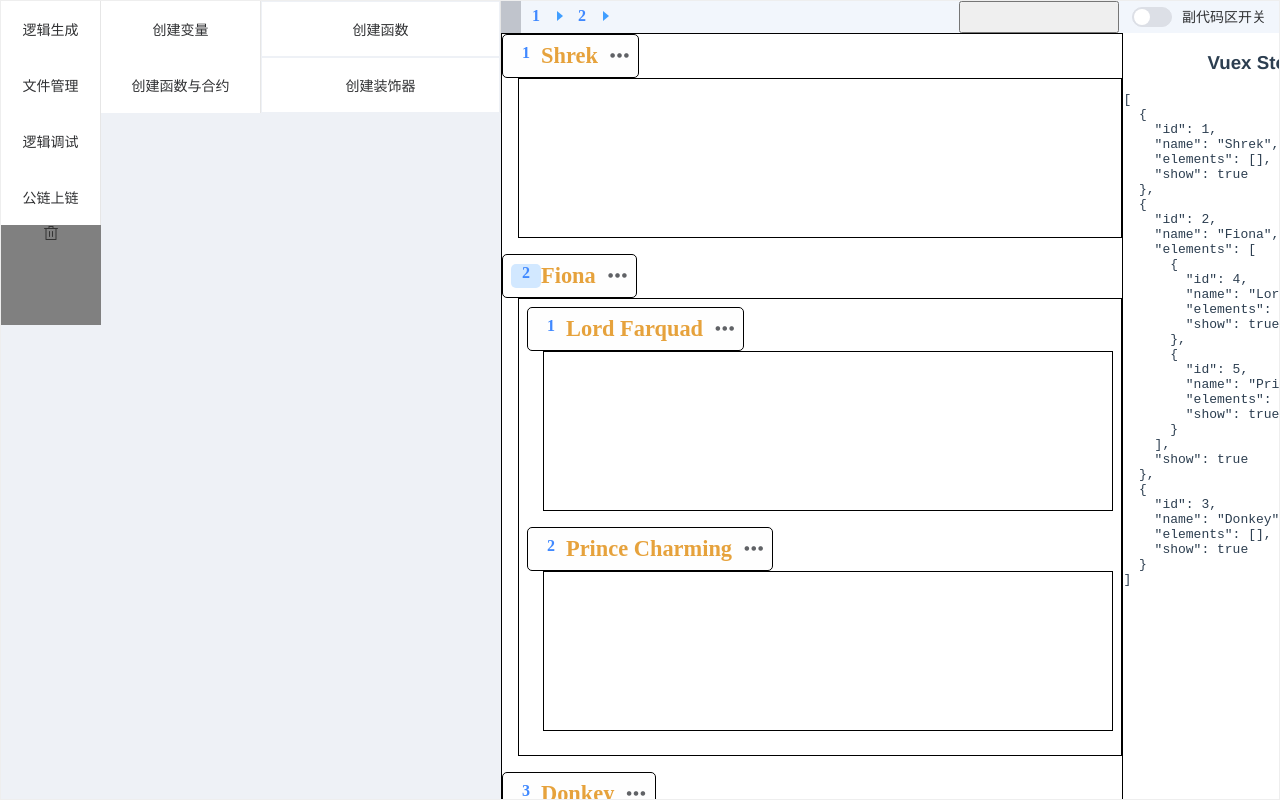
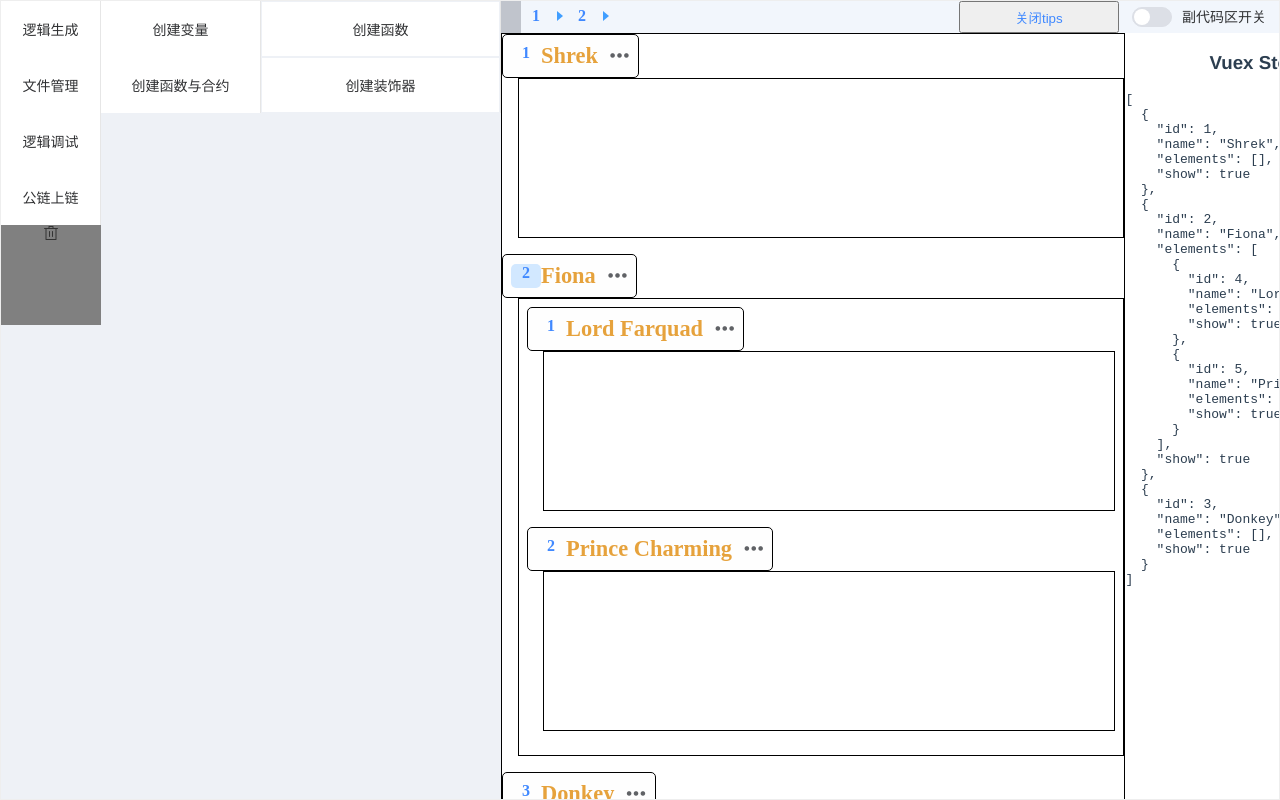
Before and after one commit to BiHong-Yang/graduation-project, a Vue app: page / in a window 1280 px wide. Built offline with nearby package versions, Linux system fonts and the light colour scheme.

Commit message:
这个bug居然是因为flex自动缩放了。。我吐了。。

```diff
--- a/src/components/Logic/CodeSpace.vue
+++ b/src/components/Logic/CodeSpace.vue
@@ -8,9 +8,7 @@
     </div>
 
     <div id="main">
-      <div class="maincode">
-        <NestedWithVmodel></NestedWithVmodel>
-      </div>
+      <NestedWithVmodel></NestedWithVmodel>
     </div>
   </div>
 </template>
@@ -68,7 +66,7 @@ export default {
 #main {
   flex: 1 1 auto;
   display: inline-block;
-  overflow: hidden;
+  overflow: auto;
   height: 0px;
 }
 
@@ -84,13 +82,6 @@ export default {
 .subcode {
   background-color: green;
   height: 100%;
-  overflow: auto;
-}
-
-.maincode {
-  /* background-color: red; */
-  height: 100%;
-  width: 100%;
   overflow: auto;
 }
 
--- a/src/components/Logic/Location.vue
+++ b/src/components/Logic/Location.vue
@@ -11,7 +11,7 @@
         </div>
       </div>
     </div>
-    <button class="togglebox" @click="changeHint"></button>
+    <button class="togglebox" @click="changeHint">关闭tips</button>
     <div class="togglebox">
       <el-switch @change="subtoggle" v-model="toggle" active-text="副代码区开关"></el-switch>
     </div>
--- a/src/components/Logic/Parameter.vue
+++ b/src/components/Logic/Parameter.vue
@@ -140,7 +140,10 @@ export default {
 
 <style  lang="scss">
 .c-Parameter {
-  display: inline-flex;
+  display: flex;
   flex-wrap: wrap;
+  border: 1px solid #dcdfe6;
+  border-radius: 3px;
+  padding: 3px 0.5rem;
 }
 </style>
--- a/src/components/Logic/nested-with-vmodel.vue
+++ b/src/components/Logic/nested-with-vmodel.vue
@@ -1,11 +1,13 @@
 <template>
   <div class="justify-content-between row nested-with-vmodel">
-    <nested class="col-8 nested" v-model="elements" />
-    <div>
-      <raw-displayer class="col-4" :title="'Vuex Store'" :value="elements" />
+    <div class="nested">
+      <nested v-model="elements" />
     </div>
     <div>
-      <raw-displayer class="col-4" :title="'transformer'" :value="transformer" />
+      <raw-displayer :title="'Vuex Store'" :value="elements" />
+    </div>
+    <div>
+      <raw-displayer :title="'transformer'" :value="transformer" />
     </div>
   </div>
 </template>
@@ -51,6 +53,7 @@ export default {
   min-height: 100%;
   min-width: 80%;
   display: inline-block;
+  flex: 0 0 auto;
 }
 
 .nested-with-vmodel {
--- a/src/components/Logic/nested/nested.vue
+++ b/src/components/Logic/nested/nested.vue
@@ -1,17 +1,19 @@
 <style lang='scss' scoped>
-.item-container {
+.c-nested {
   min-width: calc(100% - 1rem);
   margin: 0;
   box-sizing: border-box;
-  display: inline-flex;
+  display: flex;
+  flex-direction: column;
+  align-items: stretch;
 }
 
-.item {
+.c-nested__item {
   padding: 0.5rem;
   flex: 0 0 auto;
   border: solid black 1px;
   background-color: #fefefe;
-  display: inline-flex;
+  display: flex;
   align-self: start;
   box-sizing: border-box;
   align-items: center;
@@ -19,16 +21,16 @@
   border-radius: 5px;
   // overflow: visible;
 }
-.item-sub {
+.c-nested__item-sub {
   margin: 0 0 1rem 1rem;
   border: 1px solid black;
-  display: inline-flex;
+  display: flex;
   flex-direction: column;
   min-height: 10rem;
   box-sizing: border-box;
   padding: 0.5rem;
 }
-.item-group {
+.c-nested__item-group {
   display: flex;
   flex-direction: column;
   align-items: flex-start;
@@ -79,14 +81,14 @@ div {
   <draggable
     v-bind="dragOptions"
     tag="div"
-    class="item-container"
+    class="c-nested"
     :list="list"
     :value="value"
     @input="emitter"
     handle=".name"
   >
-    <div class="item-group" :key="index" v-for="(el,index) in realValue">
-      <div class="item">
+    <div class="c-nested__item-group" :key="index" v-for="(el,index) in realValue">
+      <div class="c-nested__item">
         <div
           class="line-num"
           @click="el.show=!el.show"
@@ -115,7 +117,7 @@ div {
           <Options :contexts="el.contexts"></Options>
         </div>
       </div>
-      <nested class="item-sub" :list="el.elements" v-show="el.show" />
+      <nested class="c-nested__item-sub" :list="el.elements" v-show="el.show" />
     </div>
   </draggable>
 </template>
```
